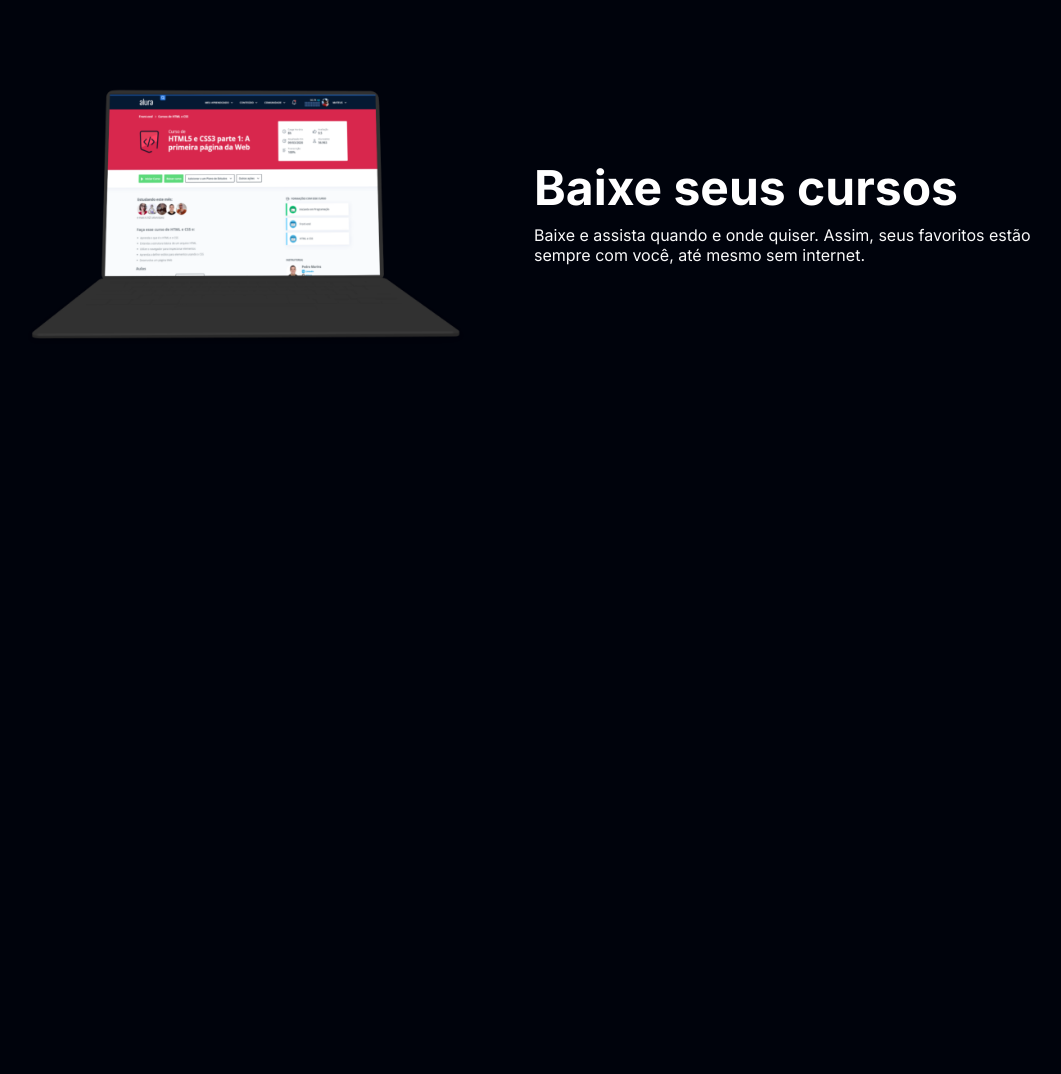
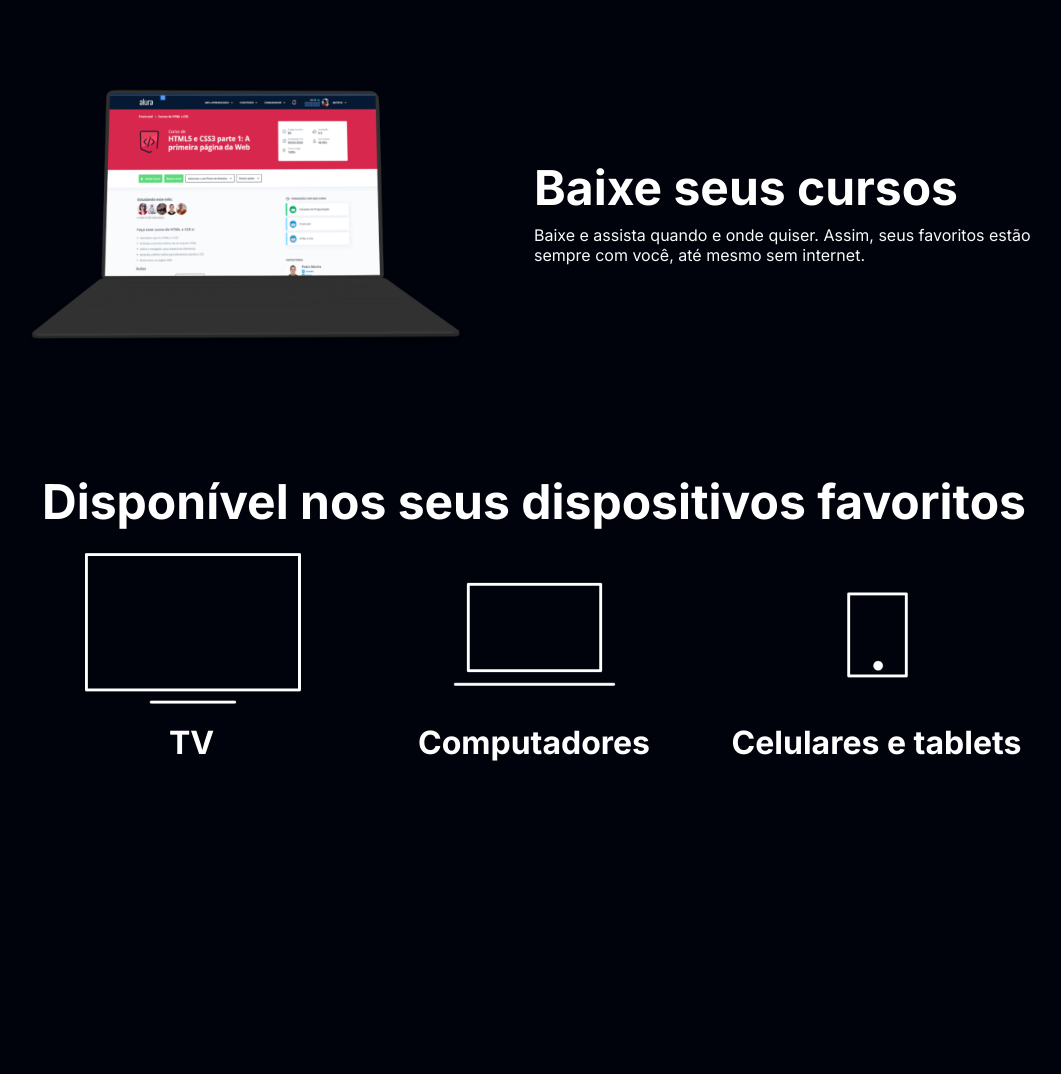
Before and after one commit to af0liveira/aluraplus, a plain HTML site: page index.html in a window 1280 px wide. Shown: the part 1973-3047 px from the top of the page, without its empty margins (106-1167 px from the left). Before the commit the page ends 2445 px from the top, so only its background shows below. Drawn offline with Linux system fonts and the light colour scheme.

Commit message:
Implement sections with devices.

```diff
--- a/index.html
+++ b/index.html
@@ -24,7 +24,6 @@
                 <p class='description__text'>Aproveite a tela grande da TV ou assista no tablet, laptop, celular e outros aparelhos. Nossa seleção de cursos não para de crescer.</p>
             </div>
         </section>
-
         <section class='container secondary'>
             <div class='container__description'>
                 <p class='description__text'>Só o Combo+ oferece Alura+ e Alura Língua juntos para você ter acesso a cursos de diversas áreas da tecnologia e aprender inglês ou espanhol, onde e como quiser.</p>
@@ -32,7 +31,6 @@
             </div>
             <img class='secondary__img' src='./assets/telas.png' alt='Imagem telas da plataforma Alura'>
         </section>
-
         <section class='container secondary'>
             <img class='secondary__img' src='./assets/laptop.png' alt='Imagem laptop mostrando página de curso da Alura'>
             <div class='container__description'>
@@ -40,6 +38,23 @@
                 <p class='description__text'>Baixe e assista quando e onde quiser. Assim, seus favoritos estão sempre com você, até mesmo sem internet.</p>
             </div>
         </section>
+        <section class='container devices'>
+            <h1 class='description__title'>Disponível nos seus dispositivos favoritos</h1>
+            <div class='device__list'>
+                <div class='device__item'>
+                    <img class='device__img' src='./assets/tv.png' alt='Ícone TV'>
+                    <h2 class='device__name'>TV</h2>
+                </div>
+                <div class='device__item'>
+                    <img class='device__img' src='./assets/computador.png' alt='Ícone computador'>
+                    <h2 class='device__name'>Computadores</h2>
+                </div>
+                <div class='device__item'>
+                    <img class='device__img' src='./assets/celular.png' alt='Ícone celular'>
+                    <h2 class='device__name'>Celulares e tablets</h2>
+                </div>
+            </div>
+        </section>
     </main>
     <footer></footer>
 </body>
--- a/styles.css
+++ b/styles.css
@@ -127,3 +127,27 @@ body {
 .description__text {
    color: var(--regular-text-color);
 }
+
+.devices {
+    flex-direction: column;
+}
+
+.device__list {
+    display: flex;
+    flex-direction: row;
+    justify-content: space-between;
+    width: 80%;
+}
+
+.device__item {
+    display: flex;
+    flex-direction: column;
+    align-items: center;
+}
+
+.device__name {
+    color: var(--header-text-color);
+    font-family: var(--primary-font-family);
+    font-weight: var(--bold-font-weight);
+    font-size: var(--medium-heading-font-size);
+}
```
Also changed, not shown: assets/celular.png (added), assets/computador.png (added), assets/tv.png (added).
